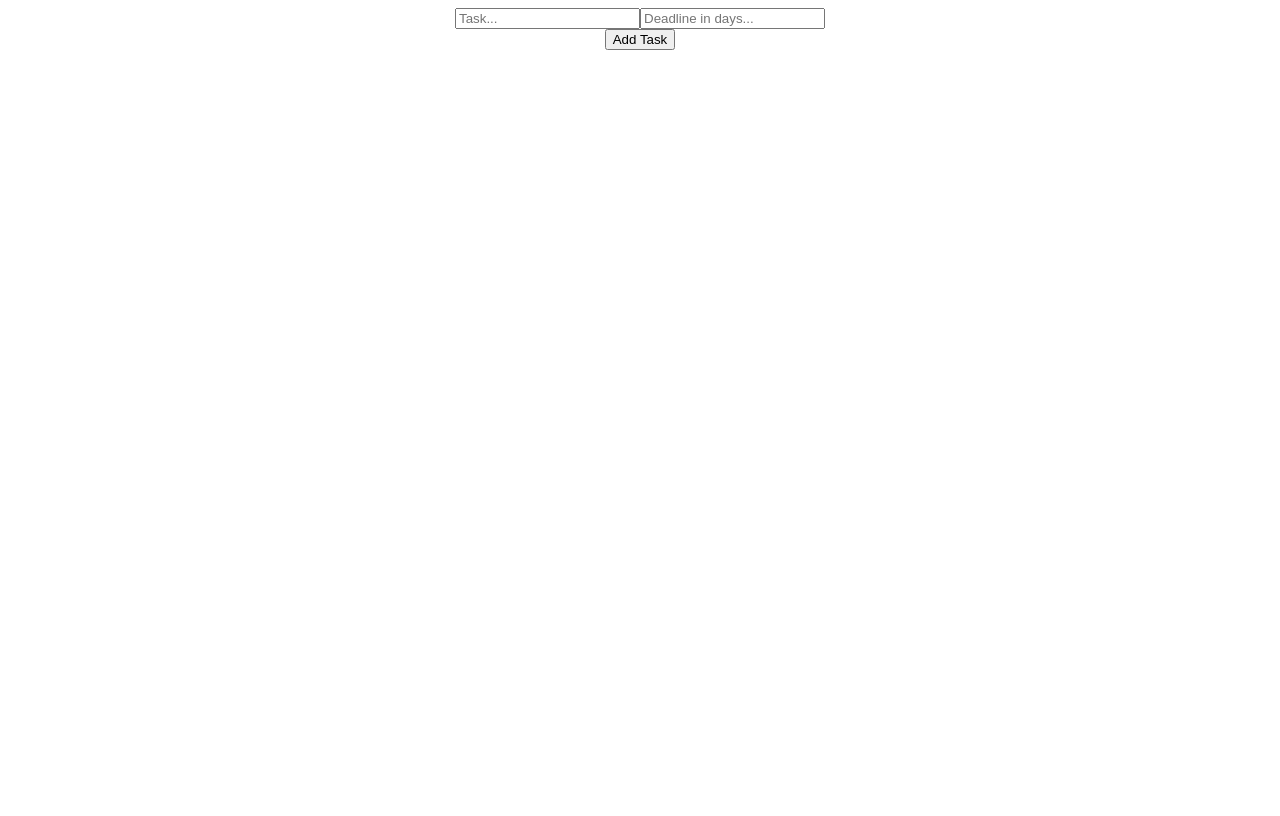
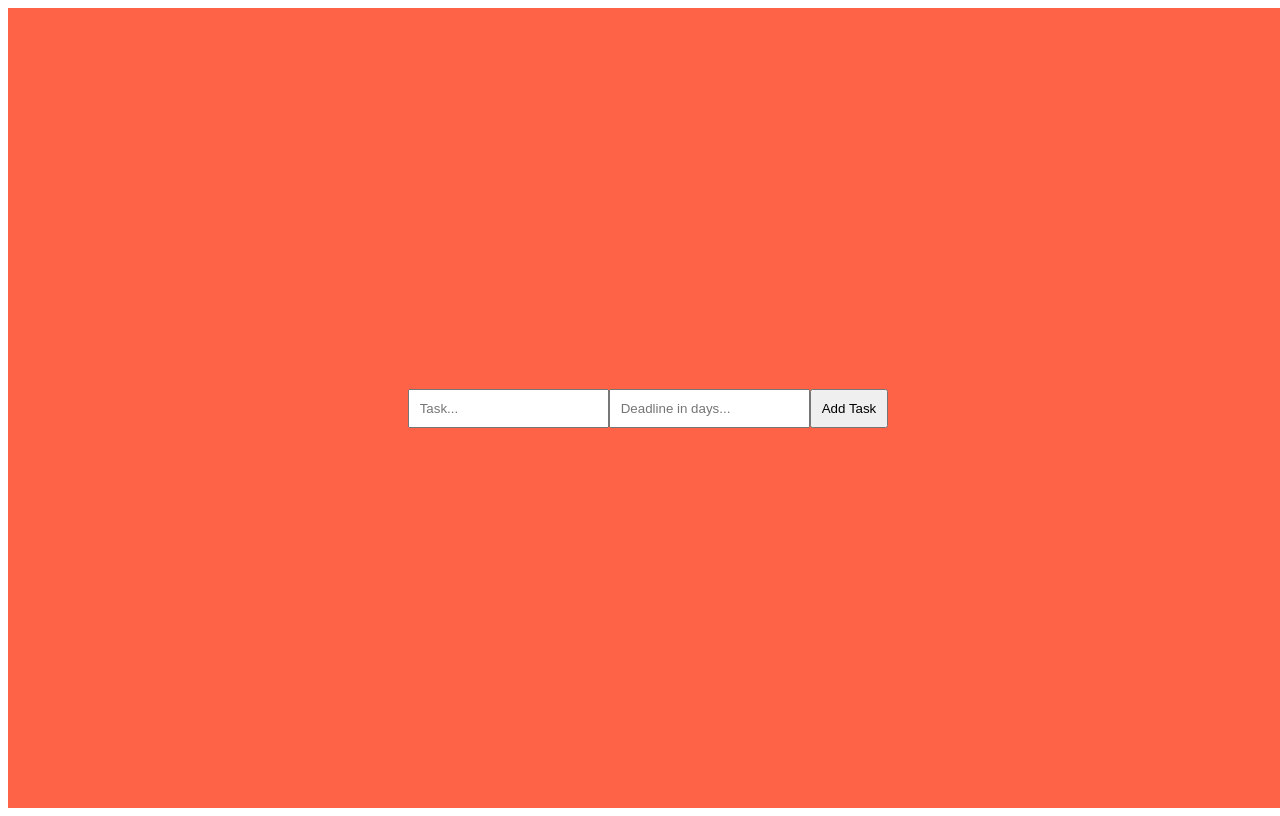
Before and after one commit to BeknazBaktygulov/TypeScript-Todo, a React (Create React App) app: page / in a window 1280 px wide. Built offline with nearby package versions, Linux system fonts and the light colour scheme.

Commit message:
Added styling

```diff
--- a/src/App.css
+++ b/src/App.css
@@ -1,38 +1,27 @@
 .App {
-  text-align: center;
+
+  display: flex;
+  align-items: center;
+  flex-direction: column;
+  width: 100vw;
+  height: 100vh;
+  font-family: Arial, Arial, Helvetica, sans-serif;
 }
 
-.App-logo {
-  height: 40vmin;
-  pointer-events: none;
+
+.header {
+  flex: 30%;
+  background-color: tomato;
+  width: 100%;
+  display: flex;
+  justify-content: center;
+  align-items: center;
 }
 
-@media (prefers-reduced-motion: no-preference) {
-  .App-logo {
-    animation: App-logo-spin infinite 20s linear;
-  }
+.inputContainer > input {
+  padding: 10px;
 }
 
-.App-header {
-  background-color: #282c34;
-  min-height: 100vh;
-  display: flex;
-  flex-direction: column;
-  align-items: center;
-  justify-content: center;
-  font-size: calc(10px + 2vmin);
-  color: white;
+button {
+  padding: 10px;
 }
-
-.App-link {
-  color: #61dafb;
-}
-
-@keyframes App-logo-spin {
-  from {
-    transform: rotate(0deg);
-  }
-  to {
-    transform: rotate(360deg);
-  }
-}
```
